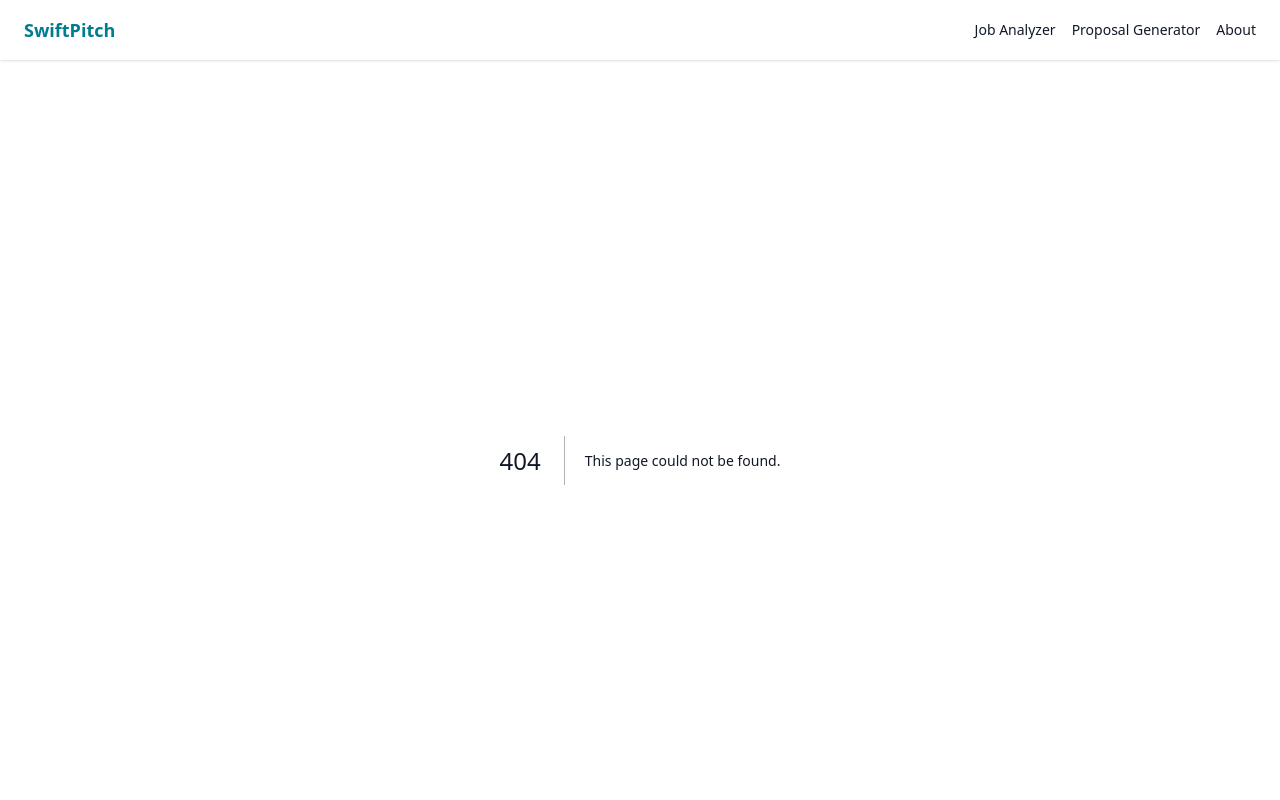
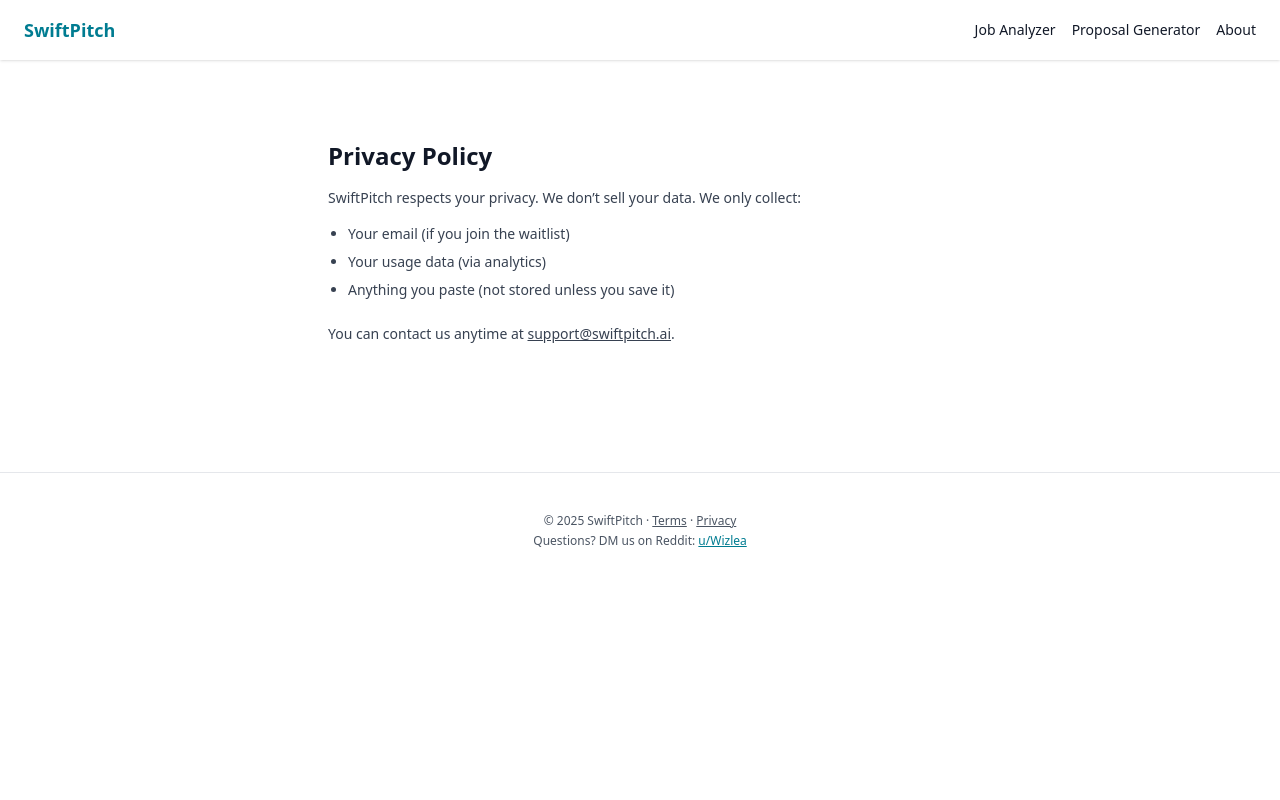
Before and after one commit to ericlpzzz/swiftpitch-landing, a Next.js app: page /privacy in a window 1280 px wide. Before the commit this address had no page. Shown: the top 800 px of the page. Built offline with nearby package versions, Linux system fonts and the light colour scheme.

Commit message:
Create page.tsx

```diff
--- /dev/null
+++ b/app/privacy/page.tsx
@@ -0,0 +1,18 @@
+export default function Privacy() {
+  return (
+    <main className="max-w-2xl mx-auto px-6 py-20 text-sm">
+      <h1 className="text-2xl font-bold mb-4">Privacy Policy</h1>
+      <p className="text-gray-700 mb-4">
+        SwiftPitch respects your privacy. We don’t sell your data. We only collect:
+      </p>
+      <ul className="list-disc pl-5 text-gray-700 space-y-2 mb-6">
+        <li>Your email (if you join the waitlist)</li>
+        <li>Your usage data (via analytics)</li>
+        <li>Anything you paste (not stored unless you save it)</li>
+      </ul>
+      <p className="text-gray-700">
+        You can contact us anytime at <span className="underline">support@swiftpitch.ai</span>.
+      </p>
+    </main>
+  );
+}
```
